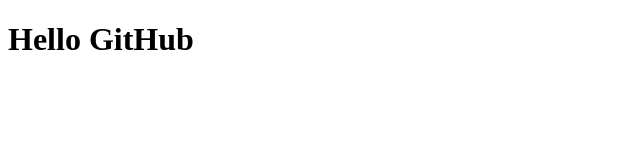
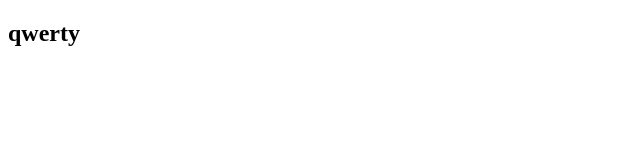
Before and after one commit to Aexizzz/midis, a plain HTML site: page index.html in a window 1280 px wide. Shown: the whole page, without its empty margins (0-640 px from the left). Drawn offline with Linux system fonts and the light colour scheme.

Commit message:
2th commit

```diff
--- a/index.html
+++ b/index.html
@@ -6,6 +6,7 @@
     <title>Document</title>
 </head>
 <body>
-    <h1>Hello GitHub</h1>
+
+    <h2>qwerty</h2>
 </body>
 </html>
```
